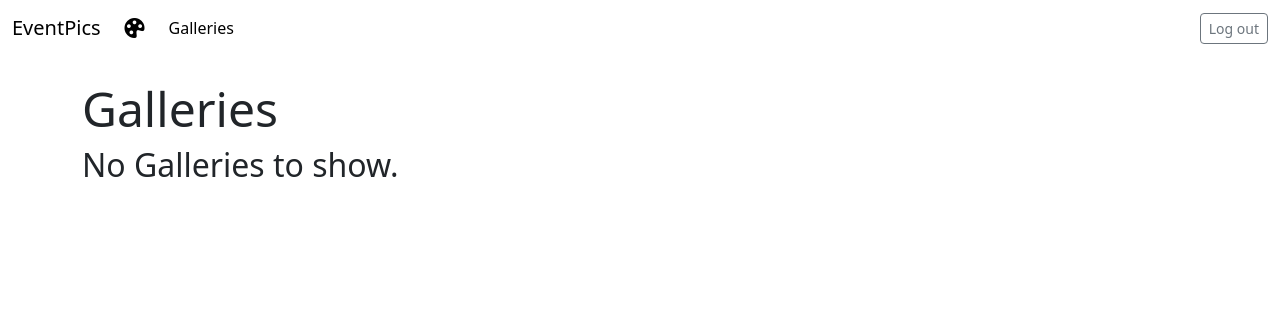
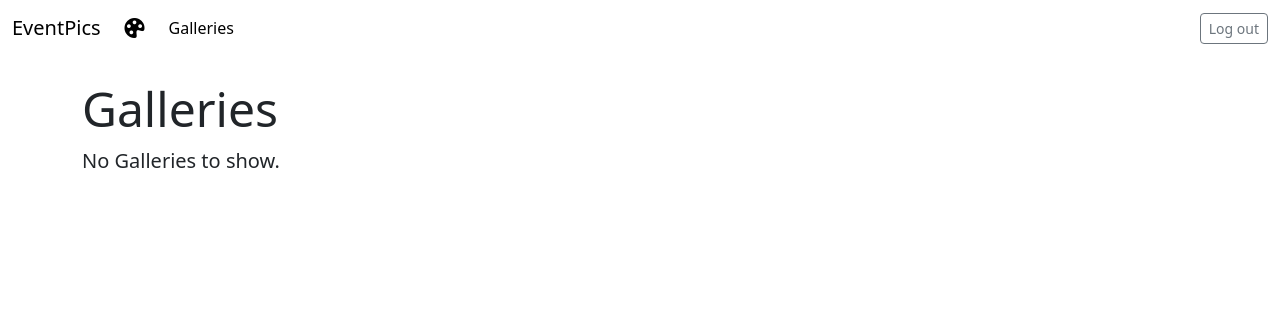
Before and after one commit to dbrennand/EventPics, a Django app: page / in a window 1280 px wide. Shown: the top 316 px of the page. Run offline with Django 5.2, Linux system fonts and the light colour scheme; the visitor is signed in with stand-in values (Sample User, id 1); data that the repository does not hold is empty; some libraries are stand-ins or nearby versions.

Commit message:
refactor: make paragraph lead

```diff
--- a/eventpics/gallery/templates/gallery/index.html
+++ b/eventpics/gallery/templates/gallery/index.html
@@ -23,7 +23,7 @@
         </tbody>
     </table>
     {% else %}
-    <h2>No Galleries to show.</h2>
+    <p class="lead">No Galleries to show.</p>
     {% endif %}
 </div>
 {% endblock body %}
```
